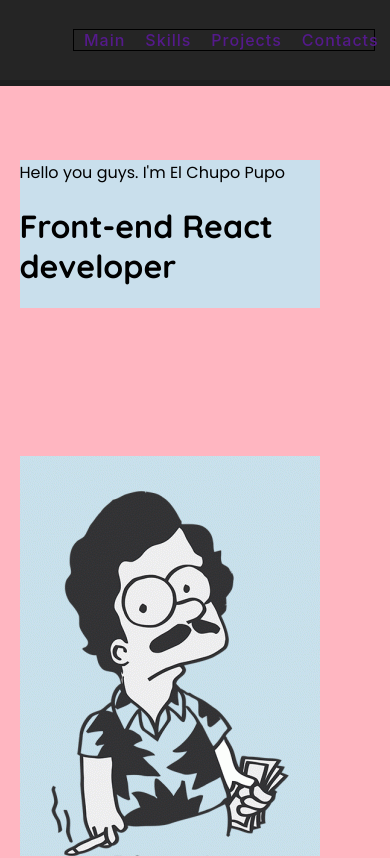
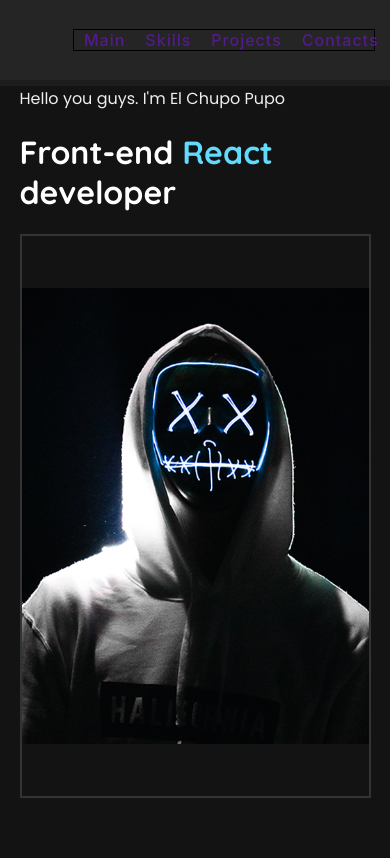
Before and after one commit to dzimentey/portfolio, a React (Create React App) app: page / in a window 390 px wide. Shown: the top 858 px of the page. Built offline with nearby package versions, Linux system fonts and the light colour scheme.

Commit message:
add: media query

```diff
--- a/src/main/Main.module.css
+++ b/src/main/Main.module.css
@@ -1,22 +1,38 @@
 .mainBlock {
-    height: 100vh;
-    background-color: lightpink;
+    min-height: 100vh;
+    background-color: #131313;
+    border-bottom: 6px solid #2a2929;
+
 }
 
 .intro {
-    width: 300px;
-    background-color: #c9dfec;
+    width: 50%;
+    /*background-color: #c9dfec;*/
     font-family: 'Poppins', sans-serif;
+    color: #EEEEEE;
+}
+
+@media screen and (max-width: 600px) {
+    .intro {
+        width: 100%;
+    }
 }
 
 h1 {
     font-family: 'Quicksand', sans-serif;
+    color: #FFFFFF;
+}
+
+h1 span {
+    color: #62dafb;
 }
 
 .photo {
-    width: 300px;
-    height: 400px;
-    background-image: url("./../common/img.png");
-    background-position-x: -80px;
-    background-position-y: -10px;
+    width: 420px;
+    height: 560px;
+    background-image: url("./../common/images/about.ME.png");
+    background-position: center;
+    background-size: contain;
+    background-repeat: no-repeat;
+    border: 2px solid #333;
 }
```
